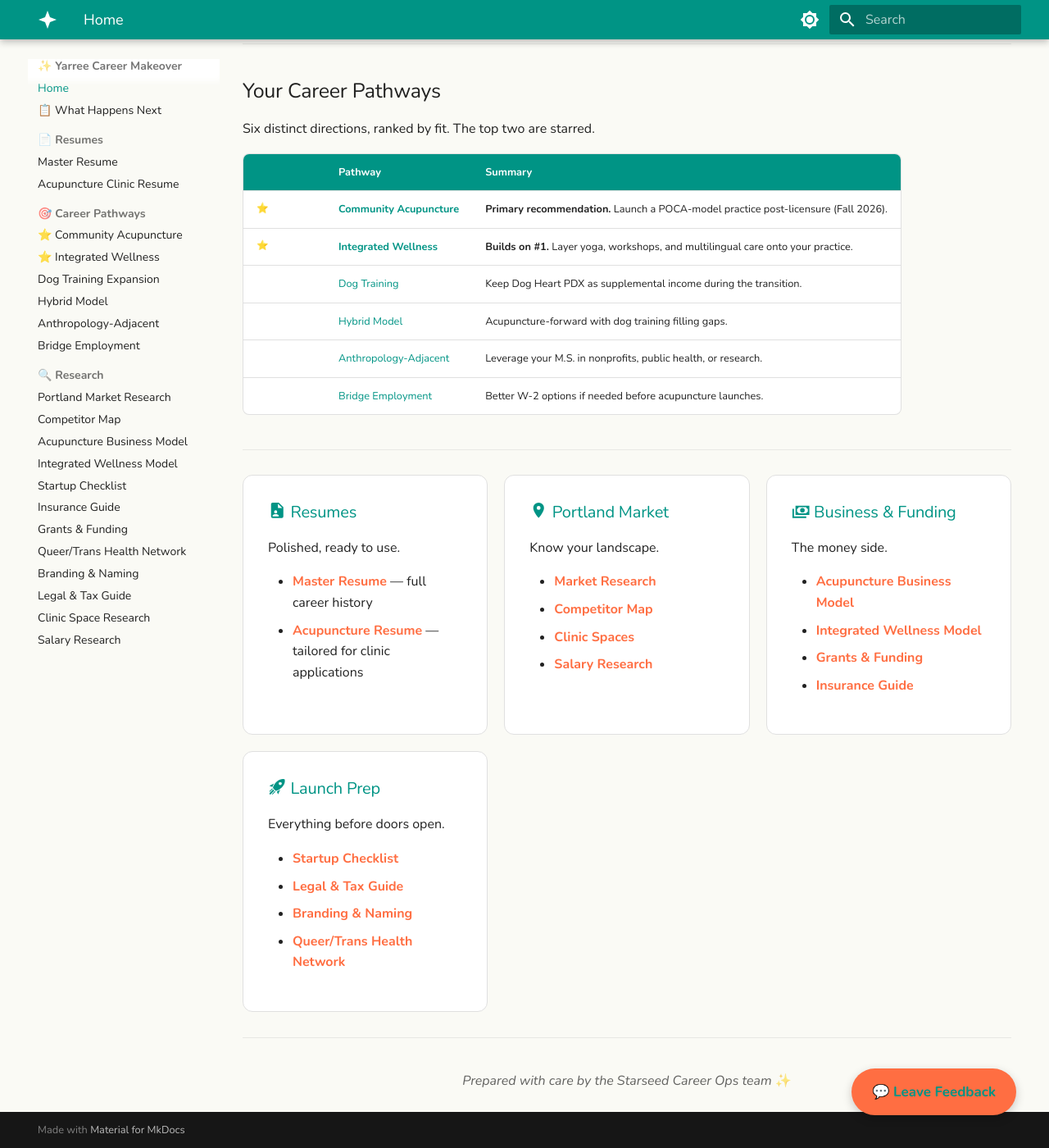
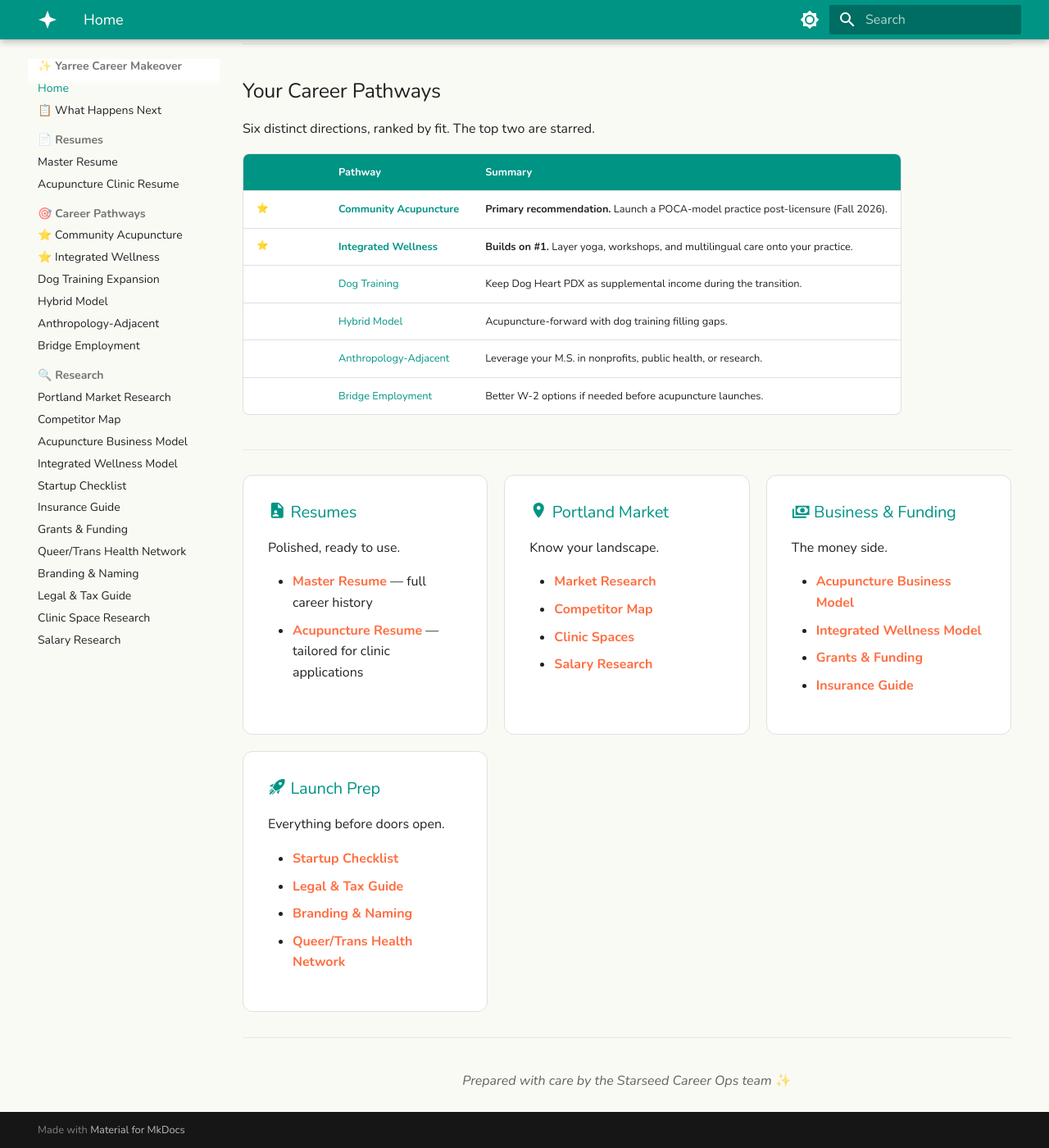
Before and after one commit to devinmacarthur/yarree-career-ops, an MkDocs documentation site: the page built from docs/index.md, in a window 1280 px wide and 1400 px high, scrolled down 460 px. Shown: the whole window at 82% size. Built offline with MkDocs 1.6.1 and Material for MkDocs 9.7.7, drawn with Linux system fonts in a browser that asks for light colours; emoji names are drawn with the system emoji font.

Commit message:
Remove feedback button

```diff
--- a/docs/stylesheets/custom.css
+++ b/docs/stylesheets/custom.css
@@ -96,26 +96,3 @@
   background: var(--md-primary-fg-color);
   color: white;
 }
-
-/* Feedback button - fixed position */
-.feedback-btn {
-  position: fixed;
-  bottom: 2rem;
-  right: 2rem;
-  background: var(--md-accent-fg-color);
-  color: white;
-  padding: 0.75rem 1.25rem;
-  border-radius: 50px;
-  text-decoration: none;
-  font-weight: 700;
-  font-size: 0.85rem;
-  box-shadow: 0 4px 12px rgba(0,0,0,0.2);
-  z-index: 100;
-  transition: transform 0.2s, box-shadow 0.2s;
-}
-
-.feedback-btn:hover {
-  transform: translateY(-2px);
-  box-shadow: 0 6px 16px rgba(0,0,0,0.3);
-  color: white;
-}
--- a/overrides/main.html
+++ b/overrides/main.html
@@ -3,10 +3,3 @@
 {% block announce %}
   Welcome Yarree! This is your Career Makeover hub — everything your Starseed team has built lives here.
 {% endblock %}
-
-{% block content %}
-  {{ super() }}
-  <a href="https://tally.so/r/FEEDBACK_FORM_ID" target="_blank" class="feedback-btn">
-    💬 Leave Feedback
-  </a>
-{% endblock %}
```
